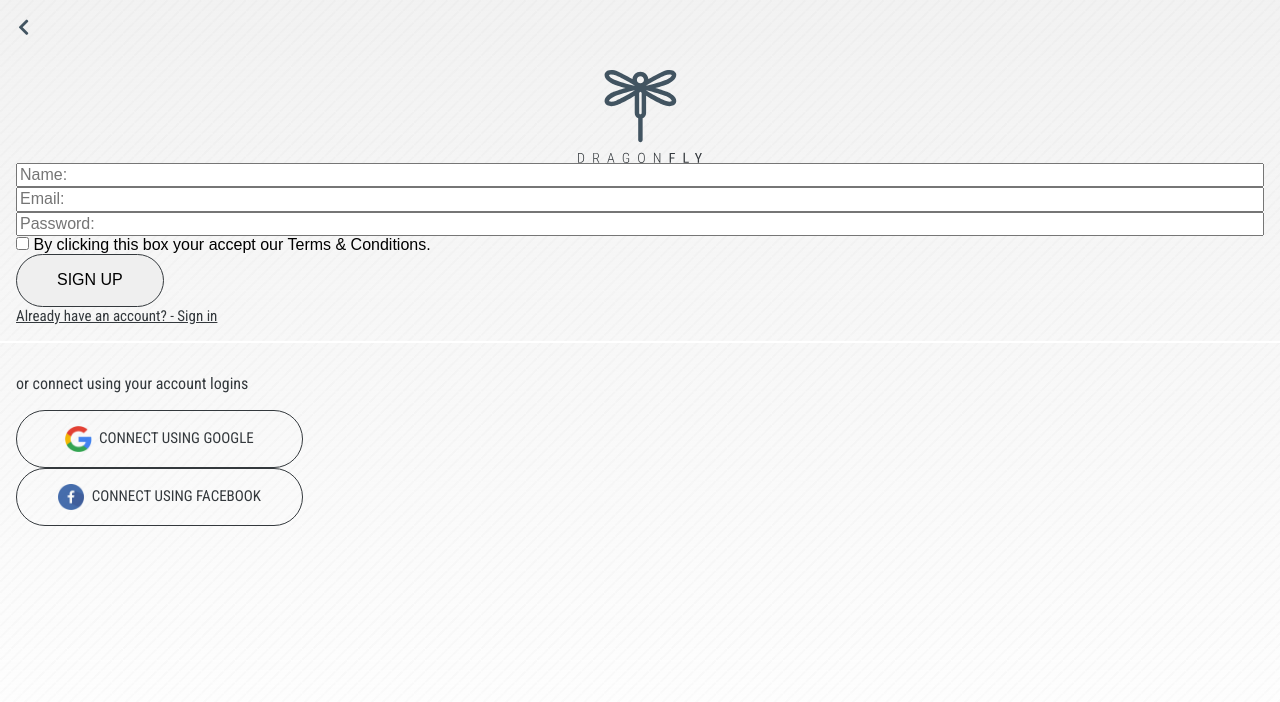
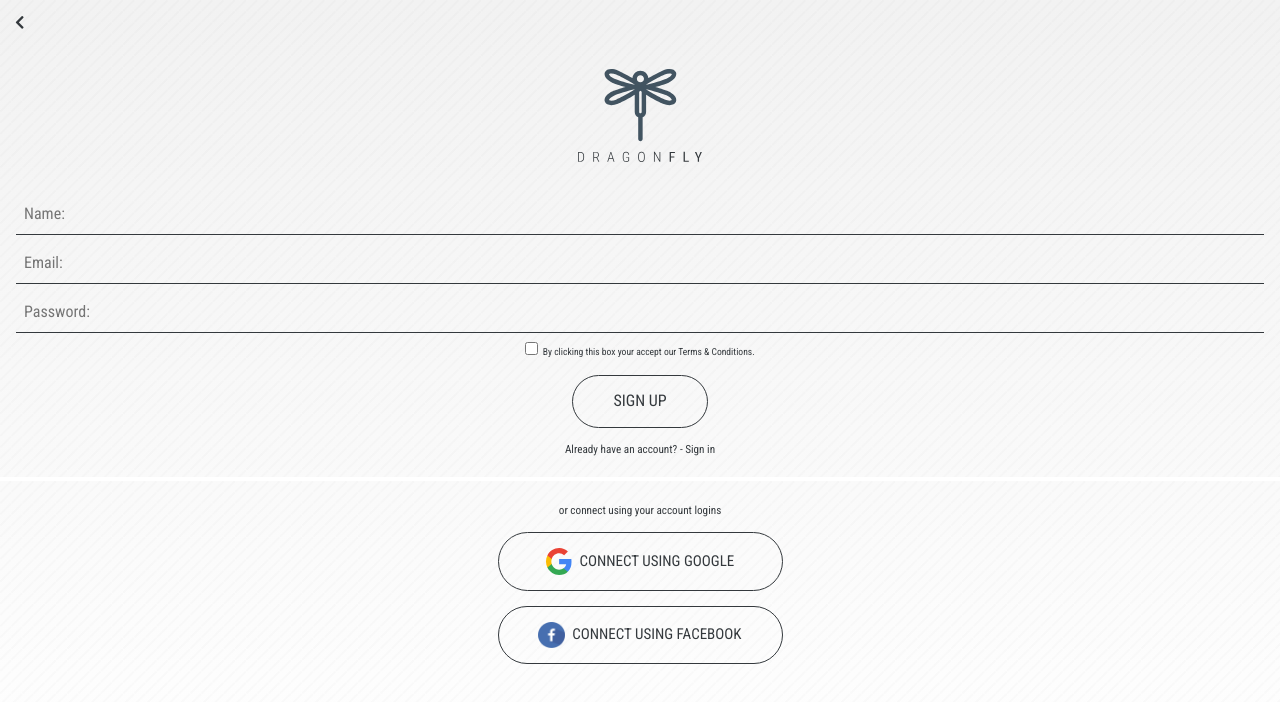
Before and after one commit to nzmikejp/operation-dragonfly, a plain HTML site: page signup.htm in a window 1280 px wide. Drawn offline with nearby package versions, Linux system fonts and the light colour scheme.

Commit message:
signup page complete and made changes to make further modules

```diff
--- a/signup.htm
+++ b/signup.htm
@@ -12,25 +12,25 @@
 <body>
     <div class="app signup">
         <main>
-            <div class="container">
-                <a href="#"><i class="fas fa-chevron-left back"></i></a>
-                <div>
+            <div class="container-padding--0">
+                <a href="index.htm"><i class="fas fa-chevron-left btn-back"></i></a>
+                <div class="container-content l-divider--after">
                     <img class="logo" src="./assets/main-logo.svg" alt="Dragonfly Logo">
                     <form action="" method="POST">
                         <div class="form-group">
-                            <input type="text" name="name" id="name" placeholder="Name:" required="">
+                            <input type="text" name="name" id="name" placeholder="Name:" required>
                         </div>
 
                         <div class="form-group">
-                            <input type="text" name="email" id="email" placeholder="Email:" required="">
+                            <input type="text" name="email" id="email" placeholder="Email:" required>
                         </div>
 
                         <div class="form-group">
-                            <input type="password" name="password" id="password" placeholder="Password:" required="">
+                            <input type="password" name="password" id="password" placeholder="Password:" required>
                         </div>
 
                         <div class="form-group">
-                            <input type="checkbox" name="terms" id="terms" required="">
+                            <input type="checkbox" name="terms" id="terms" required>
                             <label for="terms">By clicking this box your accept our Terms & Conditions.</label>
                         </div>
 
@@ -38,16 +38,15 @@
                             <input class="cta" type="submit" value="sign up">
                         </div>
                     </form>
-                    <a href="greeting.htm">Already have an account? - Sign in</a>
+                    <a href="dashboard.htm">Already have an account? - Sign in</a>
                 </div>
-                <div class="divider"></div>
-                <div>
+                <div class="container-content">
                     <p>or connect using your account logins</p>
-                    <a class="cta l-fixed-width" href="greeting.htm">
-                        <img class="cta-image" src="./assets/google-logo.png" alt="Google Logo">
+                    <a class="cta l-fixed-width--19" href="greeting.htm">
+                        <img class="cta-image" src="./assets/google-logo.svg" alt="Google Logo">
                         connect using google
                     </a>
-                    <a class="cta l-fixed-width" href="greeting.htm">
+                    <a class="cta l-fixed-width--19" href="greeting.htm">
                         <img class="cta-image" src="./assets/facebook-logo.png" alt="Google Logo">
                         connect using facebook
                     </a>
--- a/style.scss
+++ b/style.scss
@@ -79,9 +79,97 @@ $main-font: 'Roboto Condensed', sans-serif;
         color: $main-color;
     }
 
+    form {
+        .form-group {
+            text-align: center;
+
+            &:first-child {
+                margin-top: 2em;
+            }
+
+            &:last-child {
+                margin: 1em 0;
+            }
+
+            input[type="text"], input[type="password"] {
+                width: 100%;
+                box-sizing: border-box;
+                line-height: 150%;
+                background-color: transparent;
+                border: 0;
+                border-bottom: thin $dark-color solid;
+                padding: 0.5em ;
+                margin-bottom: 0.5em;
+                color: $dark-color;
+                font-family: $main-font;
+
+                &:focus {
+                    outline: none;
+                }
+            }
+
+            input[type="submit"] {
+                margin: auto;
+                background-color: transparent;
+                color: $dark-color;
+                font-family: $main-font;
+                transition: ease 0.3s all;
+
+                &:hover {
+                    background-color: $dark-color;
+                    color: $light-color;
+                }
+            }
+
+            label {
+                color: $dark-color;
+                font-family: $main-font;
+                font-size: 0.6em;
+            }
+        }
+    }
+
+    .l-divider--after {
+        position: relative;
+        &::after {
+            content: '';
+            position: absolute;
+            left: 0;
+            bottom: 0;
+            width: 100%;
+            border: $light-color 0.125em solid;
+
+        }
+    }
+
+    .l-divider--before {
+        position: relative;
+        &::before {
+            content: '';
+            position: absolute;
+            left: 0;
+            top: 0;
+            width: 100%;
+            border: $light-color 0.125em solid;
+
+        }
+    }
+
+    .btn-back {
+        padding: 1em;
+    }
+
+    .l-fixed-width--19 {
+        max-width: 19em;
+    }
+
 }
 
 //global setting
+
+* {
+    box-sizing: border-box;
+}
 
 h1, h4 {
     color: $main-color;
@@ -112,7 +200,6 @@ header {
     justify-content: space-between;
     align-items: center;
     padding: 1em;
-    box-sizing: border-box;
 
     & > div {
         display: flex;
@@ -141,7 +228,7 @@ footer {
     justify-content: space-between;
     align-items: center;
     padding: 1em;
-    box-sizing: border-box;
+
 
     .i-chat {
         position: relative;
@@ -166,8 +253,16 @@ footer {
 main {
     @include bg-gradient();
     .container {
-        box-sizing: border-box;
         padding: 1em;
+    }
+
+    .container-padding--0 {
+        padding: 0;
+    }
+
+    .container-content {
+        padding: 1.5em 1em;
+        text-align: center;;
     }
 }
 
@@ -184,7 +279,6 @@ nav {
     z-index: 90;
     text-align: left;
     transition: ease 0.3s all;
-    box-sizing: border-box;
     overflow-y: scroll;
 
     & > div:first-child {
@@ -267,33 +361,32 @@ nav {
 //style specific to signup page
 
 .signup {
-    .container {
-        padding: 0;
+    .container-padding--0 {
 
-        & > div {
-            padding: 1em;
 
+        & > div:first-of-type {
             .logo {
                 width: 7.8em;
                 margin: auto;
             }
-        }
 
-        .form-group {
-
-            input[type="text"], input[type="password"] {
-                width: 100%;
-                box-sizing: border-box;
+            a {
+                font-size: 0.7em;
+                text-align: center;
+                text-decoration: none;
+                display: block;
             }
         }
 
-        .back {
-            padding: 1em;
-        }
+        & > div:last-of-type {
+            p {
+                margin: 0;
+                font-size: 0.7em;
+            }
 
-        .divider {
-            border-bottom: $light-color 0.125em solid;
-            padding: 0;
+            a {
+                margin: 1em auto;
+            }
         }
 
         .cta {
@@ -302,12 +395,9 @@ nav {
 
         .cta-image {
             width: 1.75em;
-            mix-blend-mode: multiply;
             margin-right: 0.5em;
-        }
-
-        .l-fixed-width {
-            width: 14em;
         }
     }
 }
+
+//style specific to greeting page
```
Also changed, not shown: master-template.htm (renamed from setup-template.htm, +10 -4 lines), assets/Group.svg (added), assets/google-logo.svg (added), style.css, 1 other file.
